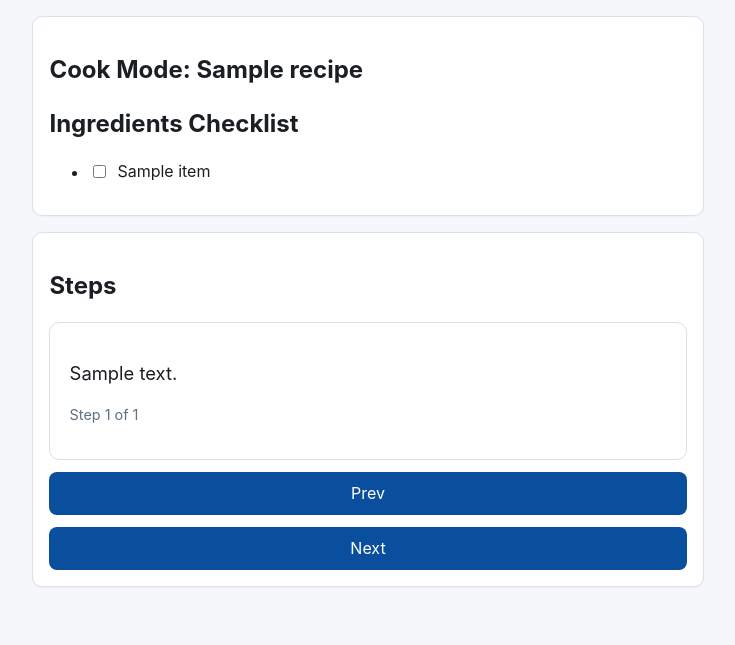
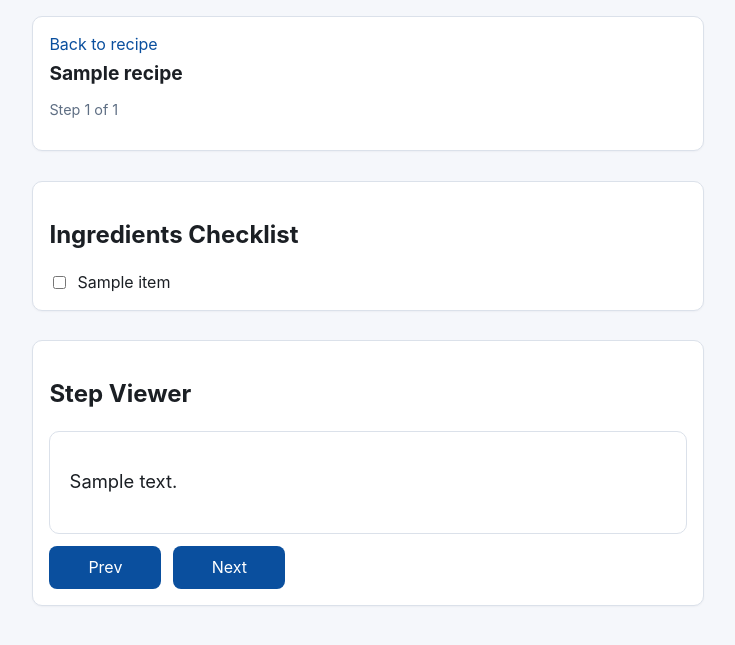
Before and after one commit to mikeful92/recipe-chat-app, a FastAPI app: template app/templates/cook_mode.html in a window 1280 px wide. Shown: the part 55-700 px from the top of the page, without its empty margins (272-1007 px from the left). Run offline with FastAPI, Linux system fonts and the light colour scheme; the template is opened without the code that fills it: most values are stand-ins (such as "Sample title", 1, 10 or a date in 2020).

Commit message:
Improve cook mode UX and persist cook state

```diff
--- a/app/static/cook.js
+++ b/app/static/cook.js
@@ -1,25 +1,73 @@
 (() => {
+  const root = document.querySelector("[data-cook-mode]");
   const cards = Array.from(document.querySelectorAll("[data-step-card]"));
+  const ingredientChecks = Array.from(
+    document.querySelectorAll("[data-ingredient-index]"),
+  );
   const prevBtn = document.getElementById("prev-step");
   const nextBtn = document.getElementById("next-step");
+  const stepCounter = document.getElementById("step-counter");
 
-  if (!cards.length || !prevBtn || !nextBtn) {
+  if (!root || !cards.length || !prevBtn || !nextBtn) {
     return;
   }
 
+  const recipeId = root.dataset.recipeId;
+  if (!recipeId) {
+    return;
+  }
+
+  const ingredientKey = `cook:${recipeId}:ingredients`;
+  const stepKey = `cook:${recipeId}:step`;
   let index = 0;
+
+  const saveStep = () => {
+    localStorage.setItem(stepKey, String(index));
+  };
+
+  const saveIngredients = () => {
+    const checkedIndexes = ingredientChecks
+      .filter((input) => input.checked)
+      .map((input) => Number(input.dataset.ingredientIndex))
+      .filter((value) => Number.isInteger(value));
+    localStorage.setItem(ingredientKey, JSON.stringify(checkedIndexes));
+  };
 
   const render = () => {
     cards.forEach((card, i) => {
       card.classList.toggle("hidden", i !== index);
     });
+    if (stepCounter) {
+      stepCounter.textContent = `Step ${index + 1} of ${cards.length}`;
+    }
     prevBtn.disabled = index === 0;
     nextBtn.disabled = index === cards.length - 1;
   };
 
+  const rawStep = Number(localStorage.getItem(stepKey));
+  if (Number.isInteger(rawStep) && rawStep >= 0 && rawStep < cards.length) {
+    index = rawStep;
+  }
+
+  try {
+    const rawIngredients = localStorage.getItem(ingredientKey);
+    if (rawIngredients) {
+      const savedIndexes = JSON.parse(rawIngredients);
+      if (Array.isArray(savedIndexes)) {
+        ingredientChecks.forEach((input) => {
+          const i = Number(input.dataset.ingredientIndex);
+          input.checked = savedIndexes.includes(i);
+        });
+      }
+    }
+  } catch (_error) {
+    localStorage.removeItem(ingredientKey);
+  }
+
   prevBtn.addEventListener("click", () => {
     if (index > 0) {
       index -= 1;
+      saveStep();
       render();
     }
   });
@@ -27,9 +75,15 @@
   nextBtn.addEventListener("click", () => {
     if (index < cards.length - 1) {
       index += 1;
+      saveStep();
       render();
     }
   });
 
+  ingredientChecks.forEach((input) => {
+    input.addEventListener("change", saveIngredients);
+  });
+
+  saveStep();
   render();
 })();
--- a/app/static/styles.css
+++ b/app/static/styles.css
@@ -181,6 +181,39 @@ button,
   font-size: 0.9rem;
 }
 
+.cook-mode {
+  display: grid;
+  gap: 0.85rem;
+}
+
+.cook-header {
+  position: sticky;
+  top: 0.5rem;
+  z-index: 3;
+  background: #fff;
+}
+
+.cook-title {
+  margin: 0;
+  font-size: 1.2rem;
+  line-height: 1.25;
+}
+
+.cook-back-link {
+  display: inline-block;
+  margin-bottom: 0.35rem;
+}
+
+.cook-list {
+  list-style: none;
+  margin: 0;
+  padding: 0;
+}
+
+.cook-actions > * {
+  width: 100%;
+}
+
 @media (max-width: 640px) {
   .site-header {
     flex-direction: column;
@@ -207,3 +240,14 @@ button,
     font-size: 1.05rem;
   }
 }
+
+@media (min-width: 641px) {
+  .cook-header {
+    top: 0.8rem;
+  }
+
+  .cook-actions > * {
+    width: auto;
+    min-width: 7rem;
+  }
+}
--- a/app/templates/cook_mode.html
+++ b/app/templates/cook_mode.html
@@ -1,15 +1,20 @@
 {% extends "base.html" %}
 {% block title %}Cook Mode{% endblock %}
 {% block content %}
-<section class="card stack">
-  <h1>Cook Mode: {{ recipe.title }}</h1>
+<section class="cook-mode" data-cook-mode data-recipe-id="{{ recipe.id }}">
+  <header class="cook-header card">
+    <a class="cook-back-link" href="/recipes/ui/{{ recipe.id }}">Back to recipe</a>
+    <h1 class="cook-title">{{ recipe.title }}</h1>
+    <p class="muted" id="step-counter">Step 1 of {{ recipe.cook_mode.step_cards|length }}</p>
+  </header>
 
+  <section class="card stack" aria-label="Ingredients checklist">
     <h2>Ingredients Checklist</h2>
-  <ul class="stack">
+    <ul class="stack cook-list">
       {% for item in recipe.cook_mode.ingredients_checklist %}
         <li>
           <label class="checkbox-row">
-          <input type="checkbox" />
+            <input type="checkbox" data-ingredient-index="{{ loop.index0 }}" />
             {{ item }}
           </label>
         </li>
@@ -17,20 +22,20 @@
     </ul>
   </section>
 
-<section class="card stack">
-  <h2>Steps</h2>
+  <section class="card stack" aria-label="Step viewer">
+    <h2>Step Viewer</h2>
     {% for step_text in recipe.cook_mode.step_cards %}
       <article class="step-card{% if not loop.first %} hidden{% endif %}" data-step-card>
         <p>{{ step_text }}</p>
-      <p class="muted">Step {{ loop.index }} of {{ recipe.cook_mode.step_cards|length }}</p>
       </article>
     {% endfor %}
 
-  <div class="actions">
+    <div class="actions cook-actions">
       <button type="button" id="prev-step">Prev</button>
       <button type="button" id="next-step">Next</button>
     </div>
   </section>
+</section>
 
 <script src="/static/cook.js"></script>
 {% endblock %}
```
Also changed, not shown: tests/test_ui_pages.py (+21 -0 lines). Lines whose indentation alone changed are shown as unchanged.
